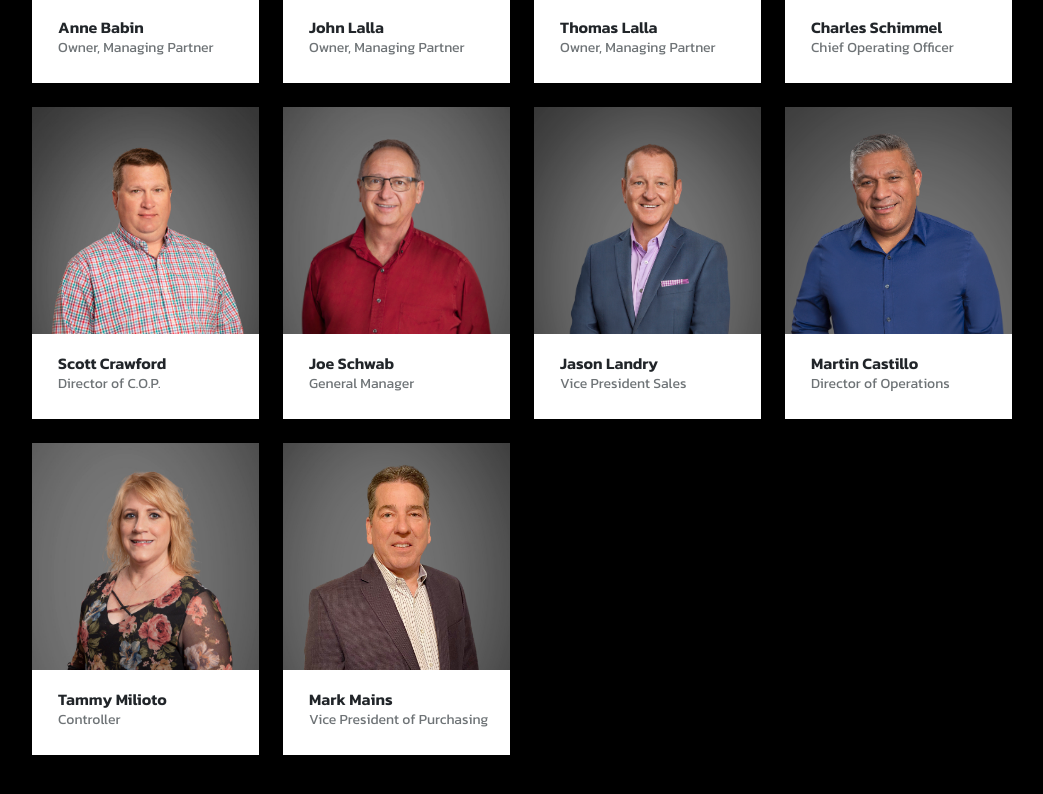
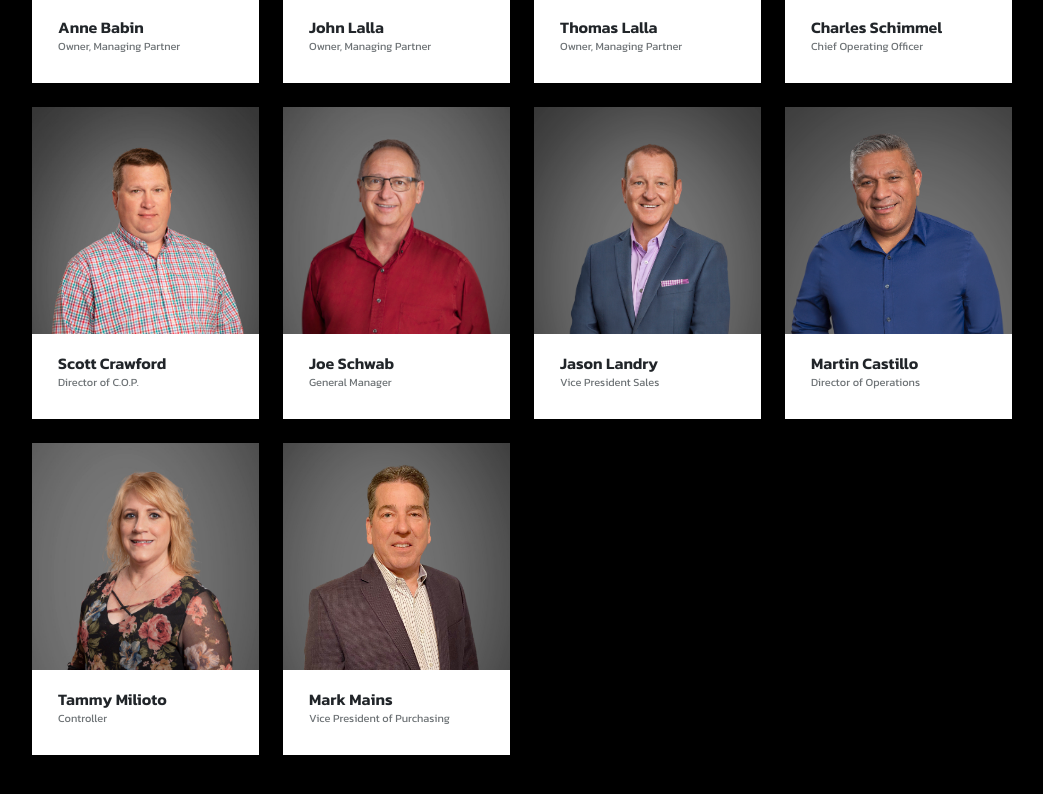
Before and after one commit to vesnalesevic/natco, a plain HTML site: page about.html in a window 1280 px wide. Shown: the part 2963-3757 px from the top of the page, without its empty margins (118-1161 px from the left). Drawn offline with nearby package versions, Linux system fonts and the light colour scheme.

Commit message:
Update style.css

```diff
--- a/style.css
+++ b/style.css
@@ -1301,9 +1301,9 @@ textarea {
     }
 
     .member_information .p1 {
-        font-size: 14px;
+        font-size: 11px;
         text-align: left;
-        line-height: 15px;
+        line-height: 12px;
     }
 }
 
```
